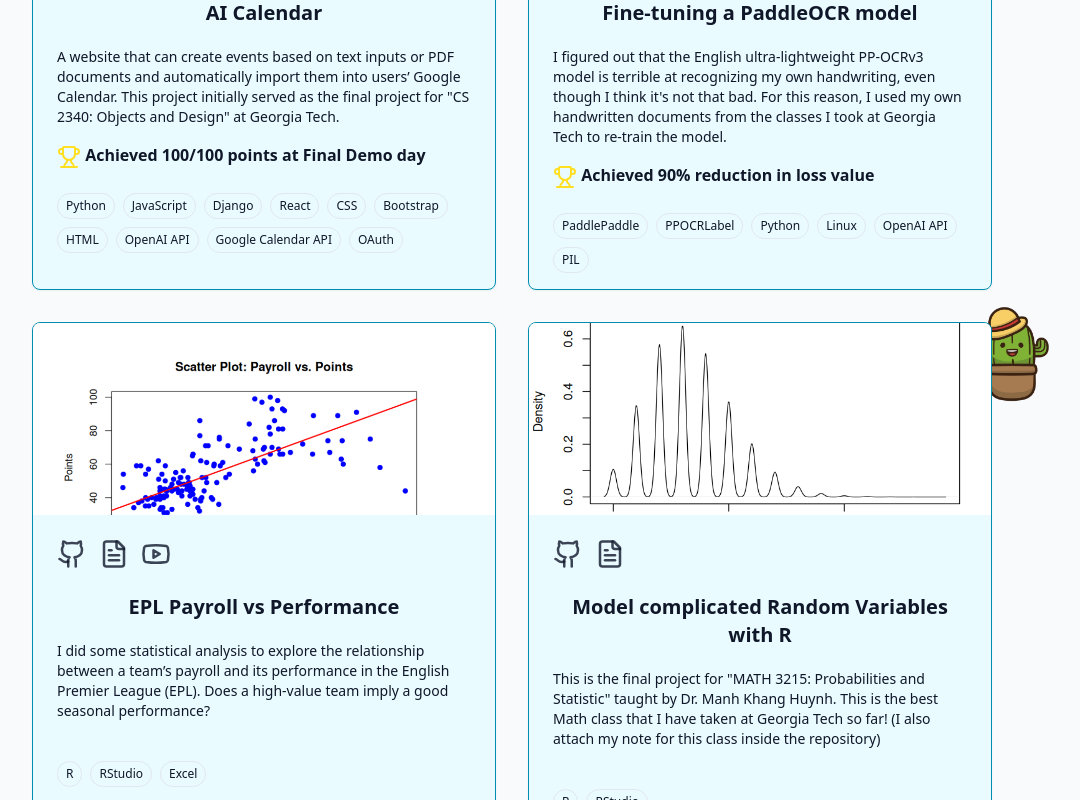
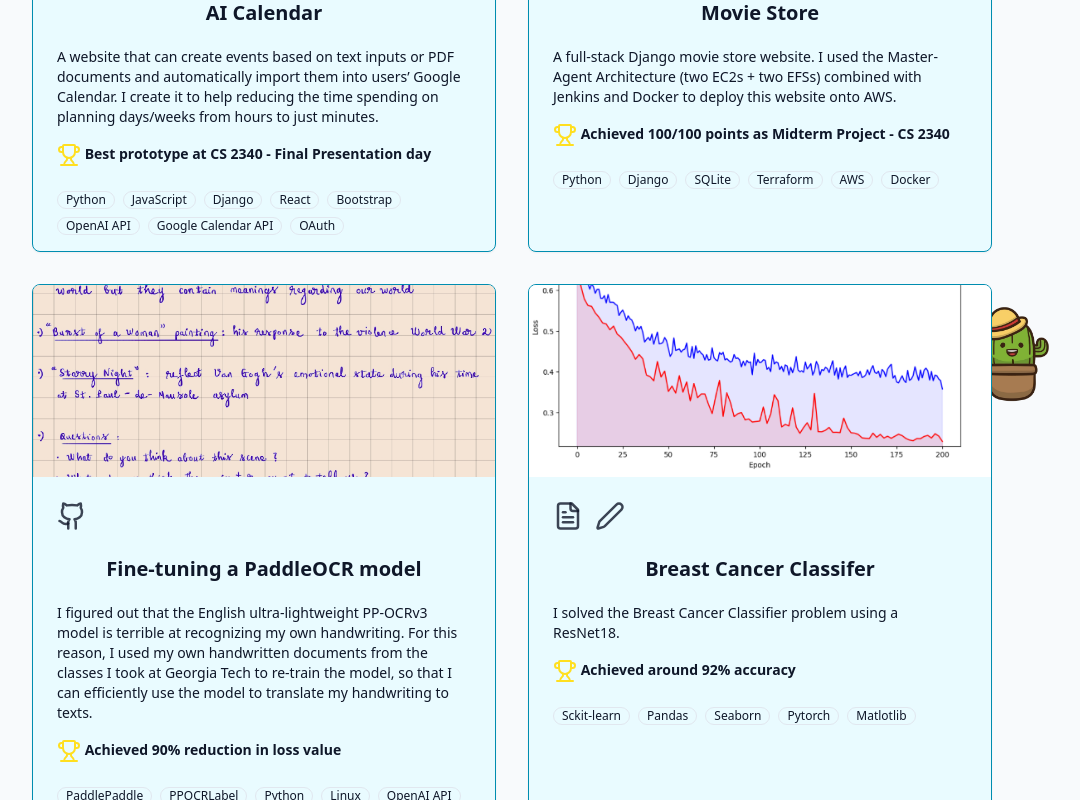
Before and after one commit to Softicles/thinhmnguyen.com, a React (Vite) app in the folder personal_web/: page / in a window 1280 px wide. Shown: the part 1720-2520 px from the top of the page, without its empty margins (128-1208 px from the left). Built offline with nearby package versions, Linux system fonts and the light colour scheme.

Commit message:
update projects

```diff
--- a/personal_web/src/components/ProjectsSection.jsx
+++ b/personal_web/src/components/ProjectsSection.jsx
@@ -4,6 +4,7 @@ import {
     FileText,
     Trophy,
     Youtube,
+    Pen,
 } from "lucide-react";
 import { cn } from "@/lib/utils";
 
@@ -12,16 +13,14 @@ const projects = [
         id: 1,
         title: "AI Calendar",
         description:
-            'A website that can create events based on text inputs or PDF documents and automatically import them into users’ Google Calendar. This project initially served as the final project for "CS 2340: Objects and Design" at Georgia Tech.',
+            "A website that can create events based on text inputs or PDF documents and automatically import them into users’ Google Calendar. I create it to help reducing the time spending on planning days/weeks from hours to just minutes.",
         image: "/projects/ai_calendar.png",
         tags: [
             "Python",
             "JavaScript",
             "Django",
             "React",
-            "CSS",
             "Bootstrap",
-            "HTML",
             "OpenAI API",
             "Google Calendar API",
             "OAuth",
@@ -30,12 +29,34 @@ const projects = [
             ["https://aicalendar.art", ExternalLink],
             ["https://github.com/Softicles/Continue-AI-Calendar", GithubIcon],
         ],
-        awards: ["Achieved 100/100 points at Final Demo day"],
+        awards: ["Best prototype at CS 2340 - Final Presentation day"],
     },
+
     {
         id: 2,
+        title: "Movie Store",
+        description:
+            "A full-stack Django movie store website. I used the Master-Agent Architecture (two EC2s + two EFSs) combined with Jenkins and Docker to deploy this website onto AWS.",
+        image: "/projects/movie_store.png",
+        tags: ["Python", "Django", "SQLite", "Terraform", "AWS", "Docker"],
+        urls: [
+            [
+                "http://ec2-44-251-8-106.us-west-2.compute.amazonaws.com/",
+                ExternalLink,
+            ],
+            ["https://github.com/Softicles/moviestore_with_aws", GithubIcon],
+            [
+                "https://aws.plainenglish.io/mastering-jenkins-cost-efficiency-scalable-ci-cd-with-aws-ecs-master-agent-architecture-d157b3788474",
+                Pen,
+            ],
+        ],
+        awards: ["Achieved 100/100 points as Midterm Project - CS 2340"],
+    },
+
+    {
+        id: 3,
         title: "Fine-tuning a PaddleOCR model",
-        description: `I figured out that the English ultra-lightweight PP-OCRv3 model is terrible at recognizing my own handwriting, even though I think it's not that bad. For this reason, I used my own handwritten documents from the classes I took at Georgia Tech to re-train the model.`,
+        description: `I figured out that the English ultra-lightweight PP-OCRv3 model is terrible at recognizing my own handwriting. For this reason, I used my own handwritten documents from the classes I took at Georgia Tech to re-train the model, so that I can efficiently use the model to translate my handwriting to texts.`,
         image: "/projects/finetune_ocr.png",
         tags: [
             "PaddlePaddle",
@@ -49,7 +70,26 @@ const projects = [
         awards: ["Achieved 90% reduction in loss value"],
     },
     {
-        id: 3,
+        id: 4,
+        title: "Breast Cancer Classifer",
+        description:
+            "I solved the Breast Cancer Classifier problem using a ResNet18.",
+        image: "/projects/train_loss.png",
+        tags: ["Sckit-learn", "Pandas", "Seaborn", "Pytorch", "Matlotlib"],
+        urls: [
+            [
+                "https://github.com/Softicles/Breast_Cancer_Classifier/blob/main/Breast-Cancer-Classifier.ipynb",
+                FileText,
+            ],
+            [
+                "https://www.kaggle.com/competitions/breast-cancer-classification",
+                Pen,
+            ],
+        ],
+        awards: ["Achieved around 92% accuracy"],
+    },
+    {
+        id: 5,
         title: "EPL Payroll vs Performance",
         description:
             "I did some statistical analysis to explore the relationship between a team’s payroll and its performance in the English Premier League (EPL). Does a high-value team imply a good seasonal performance?",
@@ -66,11 +106,10 @@ const projects = [
             ],
             ["https://youtu.be/08_uHv_Ve2s", Youtube],
         ],
-        awards: [],
+        awards: ["Achieved 100/100 points as Final Project - ECON 2250"],
     },
-
     {
-        id: 4,
+        id: 6,
         title: "Model complicated Random Variables with R",
         description:
             'This is the final project for "MATH 3215: Probabilities and Statistic" taught by Dr. Manh Khang Huynh. This is the best Math class that I have taken at Georgia Tech so far! (I also attach my note for this class inside the repository)',
@@ -90,7 +129,7 @@ const projects = [
     },
 
     {
-        id: 5,
+        id: 7,
         title: "The Hardest Game in The World",
         description:
             'This is a game in Game Boy Advance (GBA) style that I made as a submission for Homework 6 at "CS 2110: Computer Organization & Programming" at Georgia Tech.',
@@ -102,7 +141,7 @@ const projects = [
                 GithubIcon,
             ],
         ],
-        awards: ["Achieved 105/100 points"],
+        awards: ["Achieved 105/100 points for HW6 - CS 2110"],
     },
 ];
 
@@ -167,7 +206,7 @@ export const ProjectsSection = () => {
 
                             {/* Achievements */}
 
-                            <div className="flex flex-wrap font-semibold mb-6 text-left">
+                            <div className="flex flex-wrap font-semibold mb-6 text-sm text-left">
                                 {project.awards.map((award, key) => (
                                     <span key={key} className="px-3 md:px-6">
                                         <Trophy className="h-6 w-6 text-yellow-300 inline-block align-middle" />{" "}
@@ -183,7 +222,7 @@ export const ProjectsSection = () => {
                                     <span
                                         key={id}
                                         className={cn(
-                                            "px-2 py-1 text-xs font-medium border rounded-full bg-secondary text-secondary",
+                                            "px-2 text-xs font-medium border rounded-full bg-secondary text-secondary",
                                             "hover:text-primary transition-colors duration-300"
                                         )}
                                     >
```
Also changed, not shown: personal_web/public/projects/movie_store.png (added), personal_web/public/projects/train_loss.png (added).
